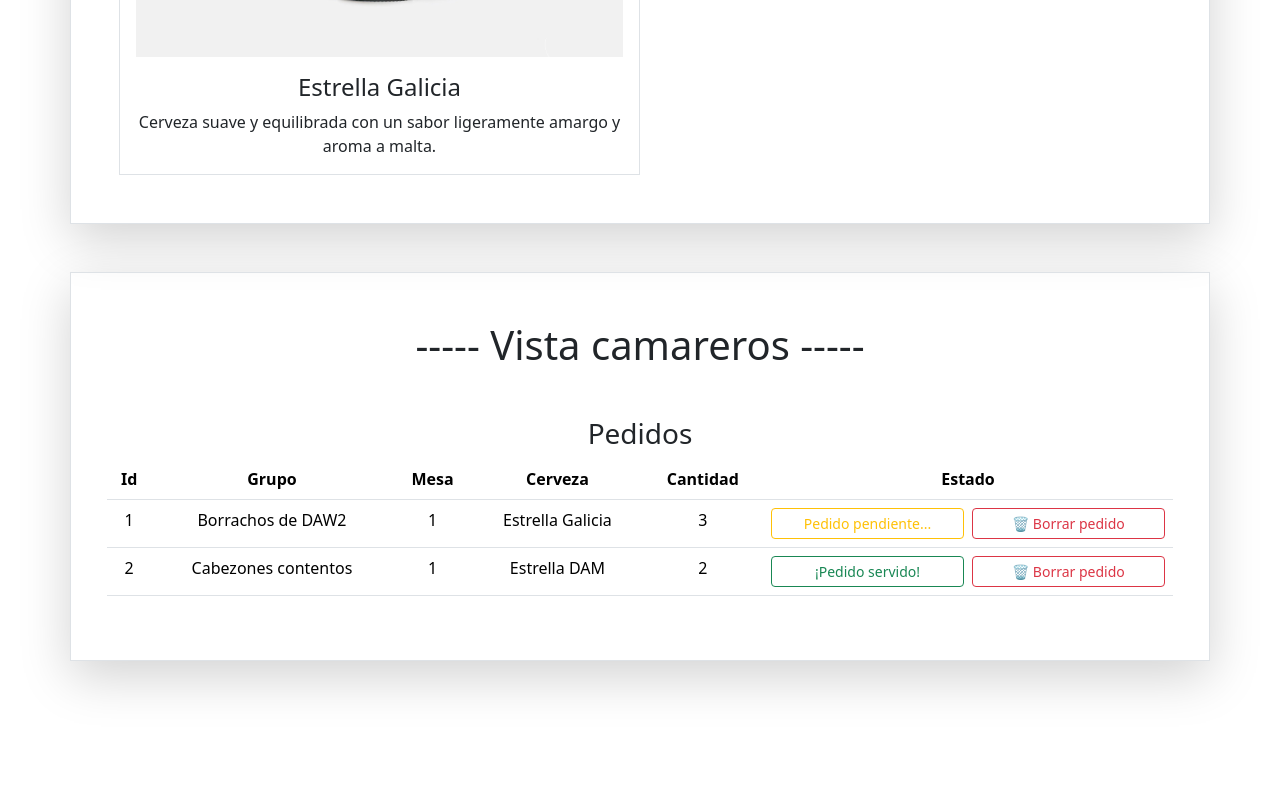
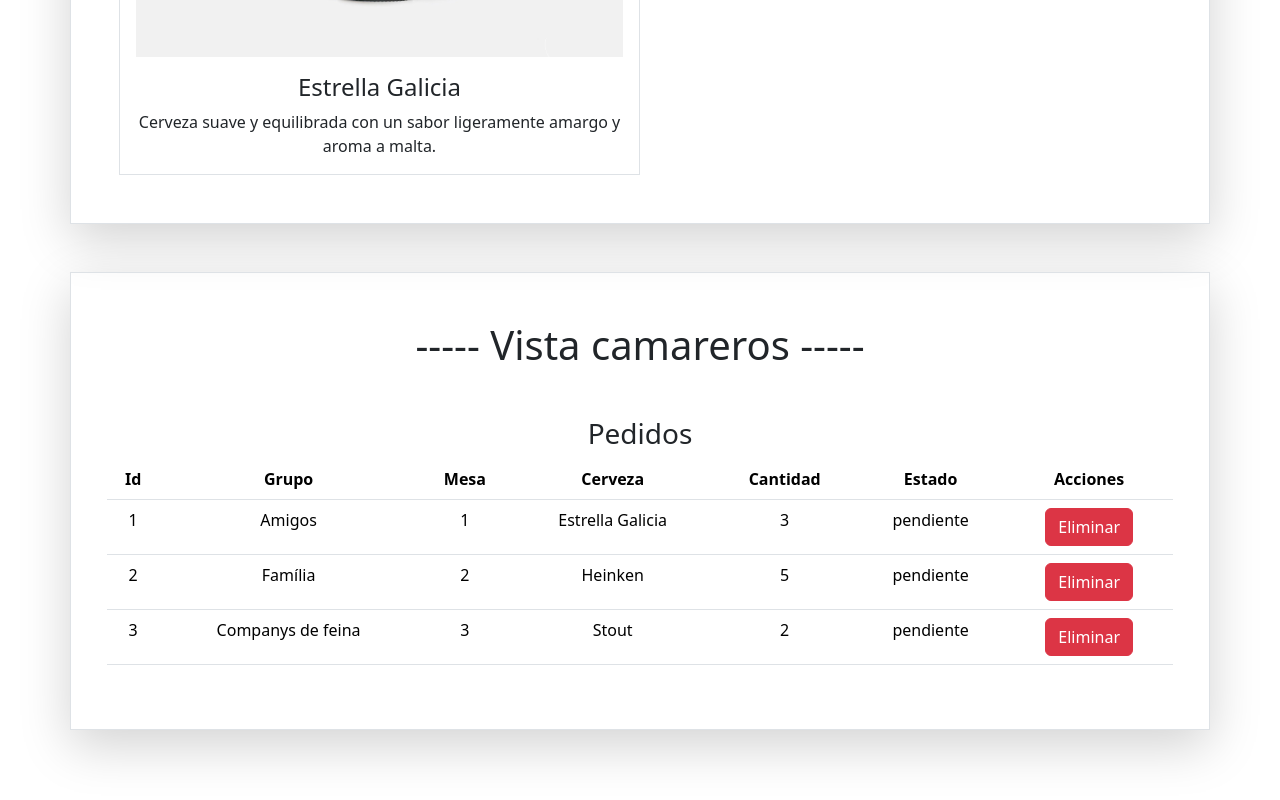
Before and after one commit to KevinJHP19/ExamenM6uf3, a React (Vite) app: page / in a window 1280 px wide. Shown: the part 1083-1883 px from the top of the page. Before the commit the page ends 1824 px from the top, so only its background shows below. Built offline with nearby package versions, Linux system fonts and the light colour scheme.

Commit message:
componente Tablapedidos hecho

```diff
--- a/src/bd/pedidos.js
+++ b/src/bd/pedidos.js
@@ -1,21 +1,24 @@
 // Array per emmagatzemar les comandes
 export const pedidos = [
     {
-        numeroMesa: 1,
+        id: 1,
+        numeromesa: 1,
         grupo: "Amigos",
         cerveza: "Estrella Galicia",
         cantidad: 3,
         estado: "pendiente" // Valor per defecte
     },
     {
-        numeroMesa: 2,
+        id:2,
+        numeromesa: 2,
         grupo: "Família",
         cerveza: "Heinken",
         cantidad: 5,
         estado: "pendiente" // Valor per defecte
     },
     {
-        numeroMesa: 3,
+        id: 3,
+        numeromesa: 3,
         grupo: "Companys de feina",
         cerveza: "Stout",
         cantidad: 2,
--- /dev/null
+++ b/src/components/TablaPedidos.jsx
@@ -0,0 +1,17 @@
+export default function TablaPedidos({ id, grupo, numeromesa, cerveza, cantidad, estado }) {
+    console.log("TablaPedidos cargado");
+
+    return (
+        <tr>
+            <td>{id}</td>
+            <td>{grupo}</td>
+            <td>{numeromesa}</td>
+            <td>{cerveza}</td>
+            <td>{cantidad}</td>
+            <td>{estado}</td>
+            <td>
+                <button className="btn btn-danger">Eliminar</button>
+            </td>
+        </tr>
+    );
+}
--- a/src/views/Camareros.jsx
+++ b/src/views/Camareros.jsx
@@ -1,10 +1,13 @@
+import TablaPedidos from "../components/TablaPedidos"; // Corregido el nombre del componente
+import { pedidos } from "../bd/pedidos";
+
 export default function Camareros() {
+    console.log("Camareros cargado");
 
-    console.log("Camareros cargado")
-    return(
-        <div id="tablaPedidos" class="container mt-5 mb-5 p-5 border shadow-lg ">
+    return (
+        <div id="tablaPedidos" className="container mt-5 mb-5 p-5 border shadow-lg">
             <div className="row">
-        <h1 className="text-center mb-5 ">----- Vista camareros -----</h1>
+                <h1 className="text-center mb-5">----- Vista camareros -----</h1>
                 <h3>Pedidos</h3>
                 <table className="table">
                     <thead>
@@ -15,40 +18,24 @@
                             <th>Cerveza</th>
                             <th>Cantidad</th>
                             <th>Estado</th>
+                            <th>Acciones</th>
                         </tr>
                     </thead>
                     <tbody>
-          <tr>
-            <td>1</td>
-            <td>Borrachos de DAW2</td>
-            <td>1</td>
-            <td>Estrella Galicia</td>
-            <td>3</td>
-            <td>
-              <div className="d-flex gap-2">
-                <button className="btn btn-outline-warning w-100 btn-sm">Pedido pendiente...</button>
-                <button className="btn btn-outline-danger w-100 btn-sm"> 🗑 Borrar pedido</button>
-              </div>
-
-            </td>
-          </tr>
-          <tr>
-            <td>2</td>
-            <td>Cabezones contentos</td>
-            <td>1</td>
-            <td>Estrella DAM</td>
-            <td>2</td>
-            <td>
-              <div className="d-flex gap-2">
-                <button className="btn btn-outline-success w-100 btn-sm">¡Pedido servido!</button>
-                <button className="btn btn-outline-danger w-100 btn-sm"> 🗑 Borrar pedido</button>
-              </div>
-            </td>
-          </tr>
+                        {pedidos.map((pedido) => (
+                            <TablaPedidos
+                                key={pedido.id} // Corregido el uso del componente
+                                id={pedido.id}
+                                grupo={pedido.grupo}
+                                numeromesa={pedido.numeromesa}
+                                cerveza={pedido.cerveza}
+                                cantidad={pedido.cantidad}
+                                estado={pedido.estado}
+                            />
+                        ))}
                     </tbody>
                 </table>
             </div>
-
         </div>
-    )
+    );
 }
```
Lines whose indentation alone changed are shown as unchanged.
